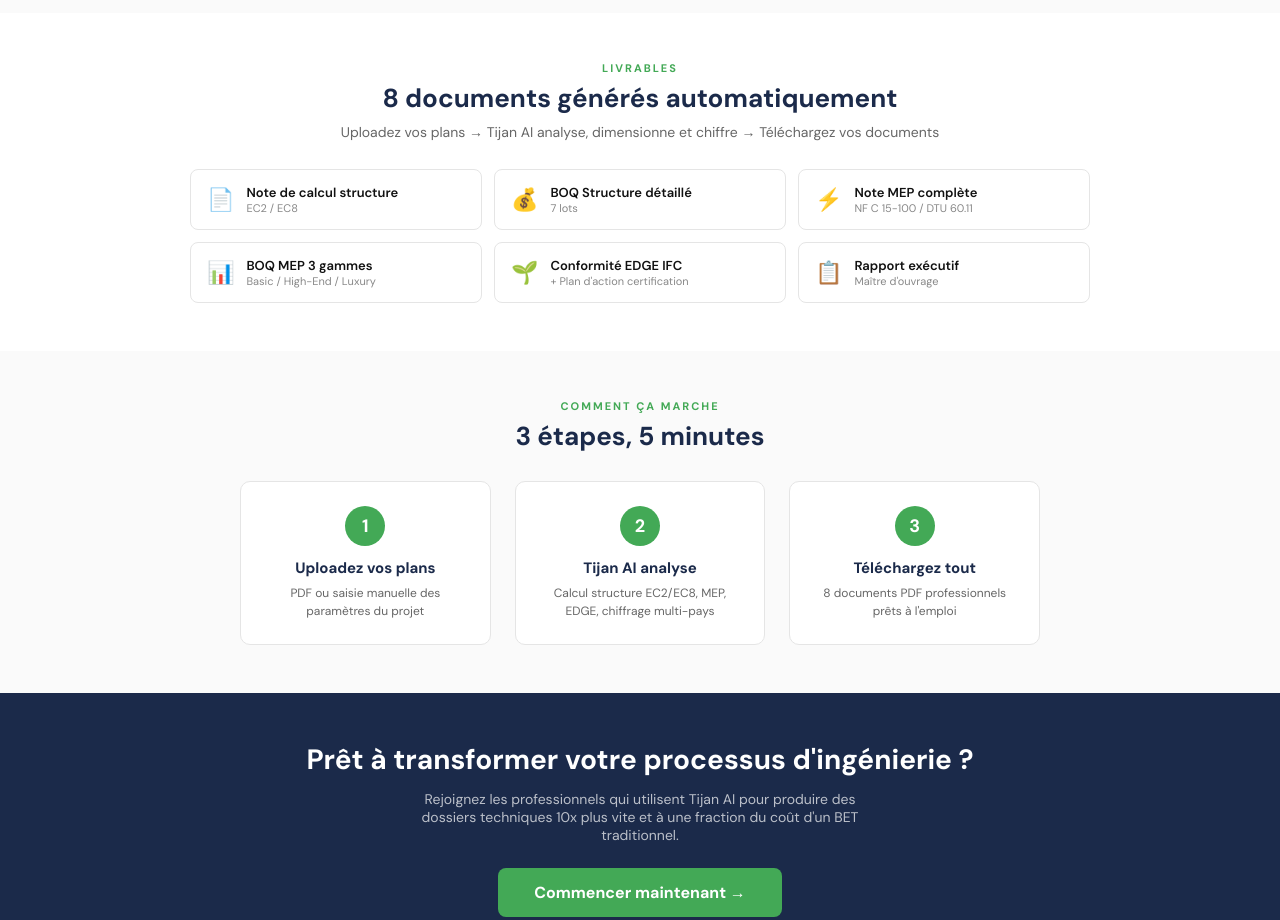
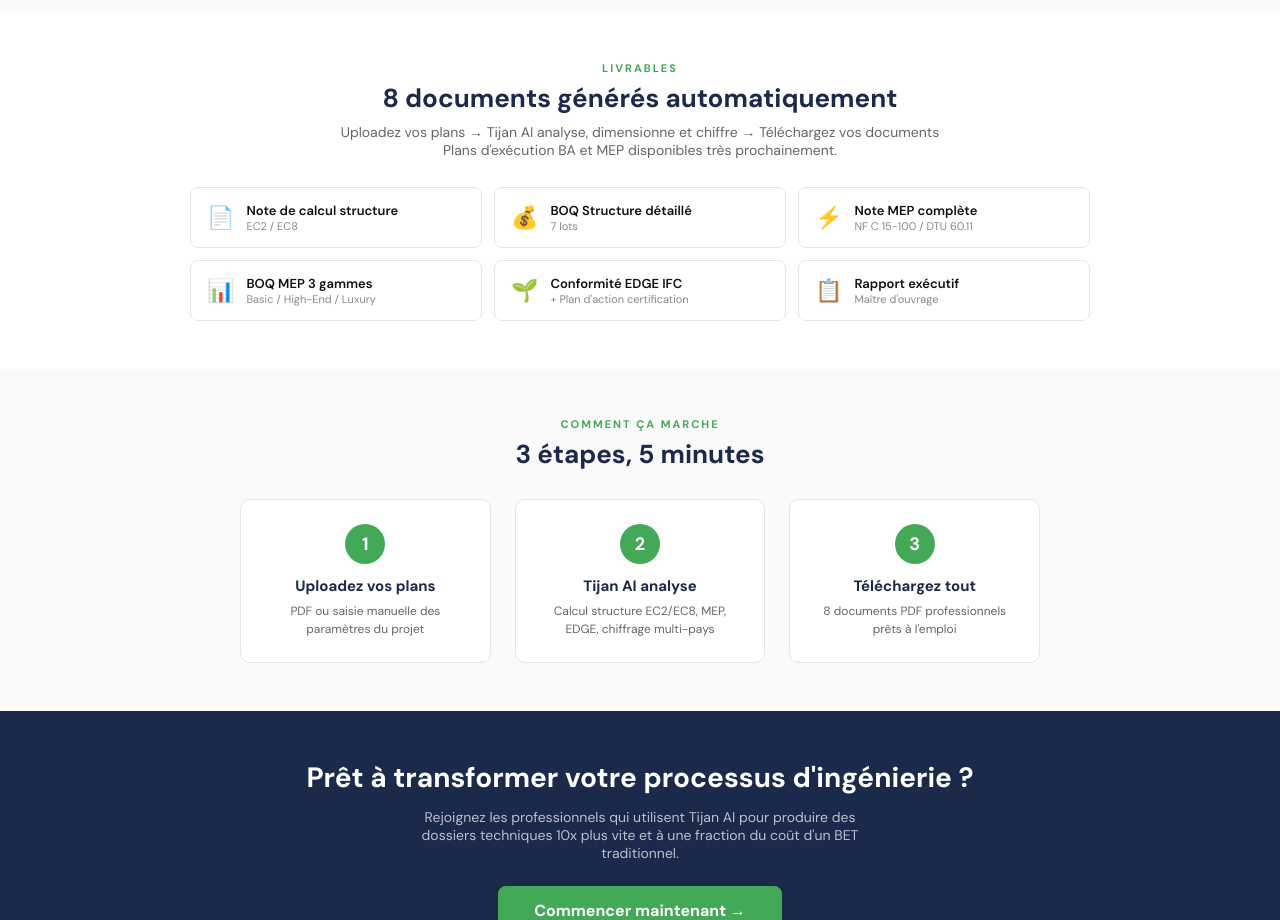
Before and after one commit to unicorn-builder/tijan-frontend, a React (Vite) app: page / in a window 1280 px wide. Shown: the part 1000-1920 px from the top of the page. Built offline with nearby package versions, Linux system fonts and the light colour scheme.

Commit message:
mention plans dispo prochainement sur landing et pricing

```diff
--- a/src/pages/Landing.jsx
+++ b/src/pages/Landing.jsx
@@ -151,7 +151,7 @@
           <div style={{ fontSize: 11, letterSpacing: 2, color: VERT, fontWeight: 700, marginBottom: 6 }}>LIVRABLES</div>
           <h2 style={{ fontSize: 26, fontWeight: 700, color: NAVY }}>8 documents générés automatiquement</h2>
           <p style={{ fontSize: 14, color: '#666', marginTop: 8 }}>
-            Uploadez vos plans → Tijan AI analyse, dimensionne et chiffre → Téléchargez vos documents
+            Uploadez vos plans → Tijan AI analyse, dimensionne et chiffre → Téléchargez vos documents<br/>Plans d'exécution BA et MEP disponibles très prochainement.
           </p>
         </div>
         <div style={{
--- a/src/pages/Pricing.jsx
+++ b/src/pages/Pricing.jsx
@@ -203,7 +203,7 @@
             ))}
           </div>
           <div style={{ marginTop: 12, fontSize: 12, color: VERT, fontWeight: 600 }}>
-            + Conformité EDGE IFC gratuite · + Chat IA illimité · + Rapport exécutif gratuit
+            + Conformité EDGE IFC gratuite · + Chat IA illimité · + Rapport exécutif gratuit<br/>Plans d'exécution BA et MEP — disponibles très prochainement (1 crédit additionnel)
           </div>
         </div>
 
```
